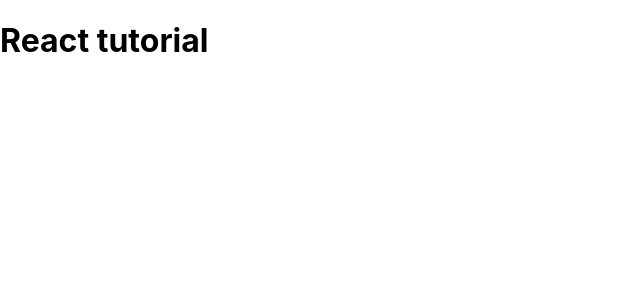
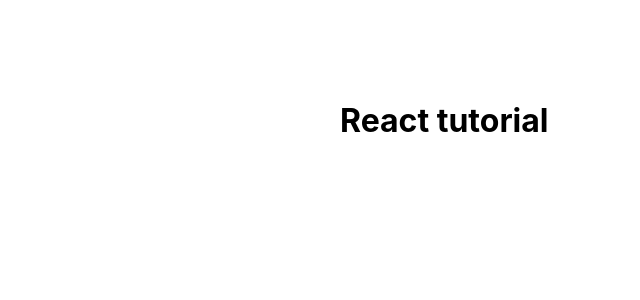
Before and after one commit to porestoranamm/Modal.Window, a React (Create React App) app in the folder test react/react-intro/: page / in a window 1280 px wide. Shown: the top 300 px of the page, without its empty margins (0-640 px from the left). Built offline with nearby package versions, Linux system fonts and the light colour scheme.

Commit message:
add styles in wrapper

```diff
--- a/test react/react-intro/src/index.css
+++ b/test react/react-intro/src/index.css
@@ -11,3 +11,16 @@
   font-family: source-code-pro, Menlo, Monaco, Consolas, 'Courier New',
     monospace;
 }
+
+.wrapper {
+  padding-top: 5rem;
+  margin: 0 auto;
+  width: 600px;
+}
+
+.rm {
+  background: red;
+  border-radius: 50%;
+  color: #fff;
+  border: none;
+}
```
